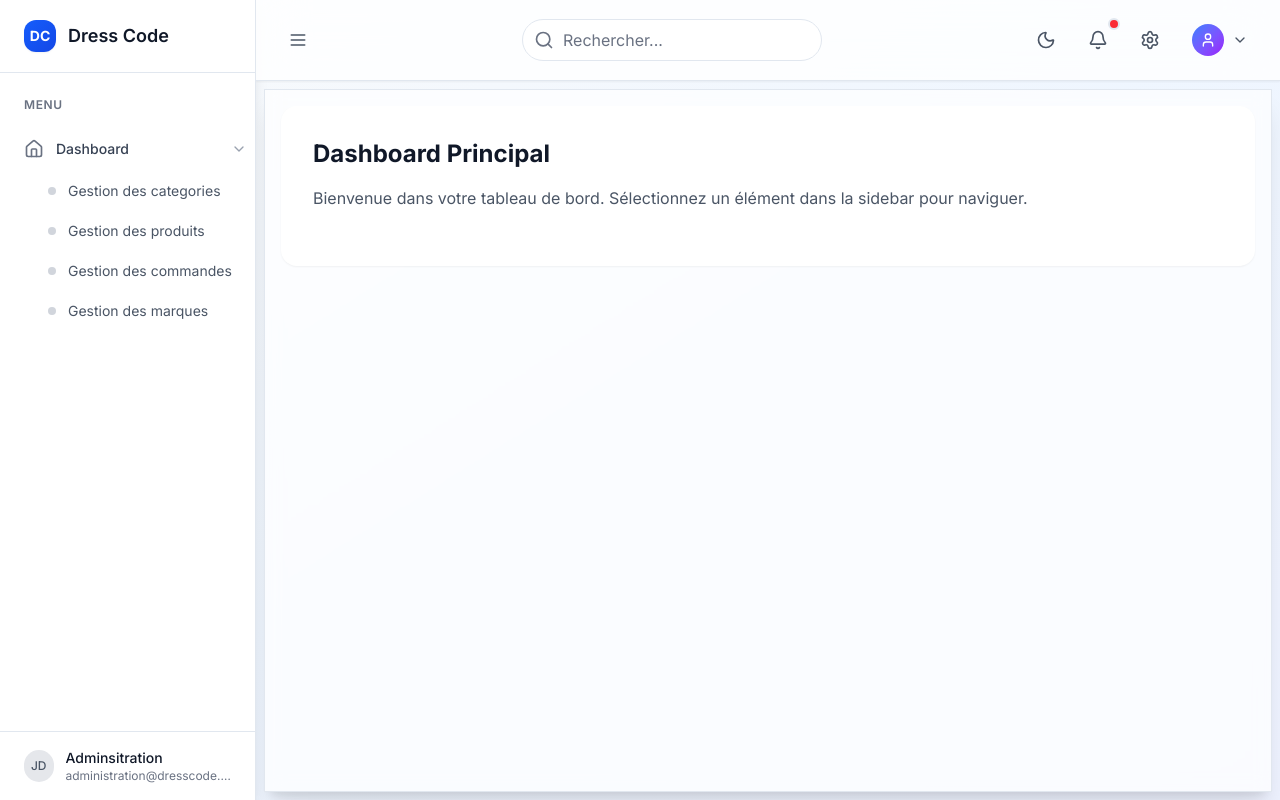
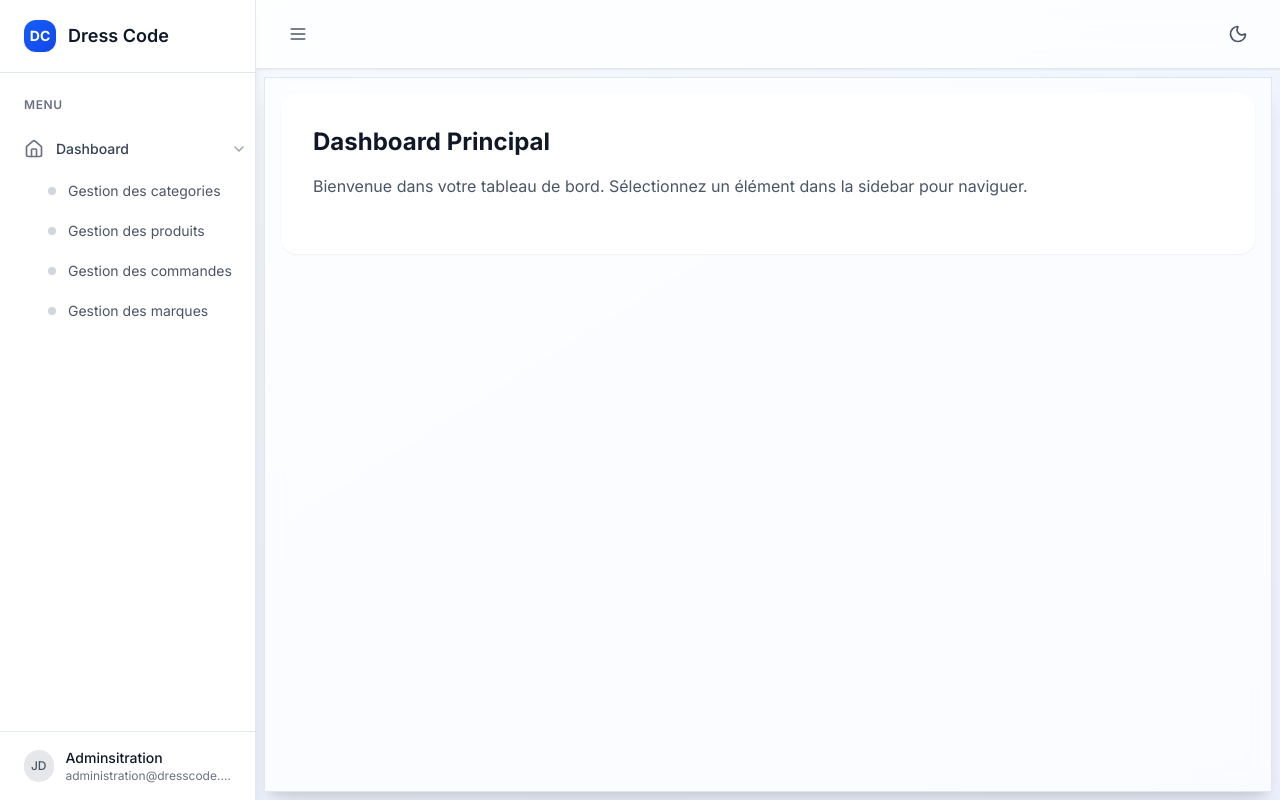
Before and after one commit to Rimao416/dress-code-admin, a Next.js app: page / in a window 1280 px wide. Built offline with nearby package versions, Linux system fonts and the light colour scheme.

Commit message:
:fire: Retrait des elements non nécessaires sur le header

```diff
--- a/src/components/layouts/DashboardLayout.tsx
+++ b/src/components/layouts/DashboardLayout.tsx
@@ -120,32 +120,6 @@ const searchVariants = {
               </motion.button>
             </div>
 
-            {/* Center Section - Search */}
-            <motion.div
-              variants={searchVariants}
-              initial="initial"
-              whileFocus="focus"
-              className="relative"
-            >
-              <div className="relative">
-                <Search
-                  size={20}
-                  className={`absolute left-3 top-1/2 transform -translate-y-1/2 ${
-                    isDarkMode ? 'text-gray-400' : 'text-gray-500'
-                  }`}
-                />
-                <motion.input
-                  whileFocus={{ scale: 1.02 }}
-                  type="text"
-                  placeholder="Rechercher..."
-                  className={`pl-10 pr-4 py-2 w-full rounded-full border transition-all focus:outline-none focus:ring-2 focus:ring-blue-500 ${
-                    isDarkMode
-                      ? 'bg-gray-700 border-gray-600 text-white placeholder-gray-400'
-                      : 'bg-white border-gray-300 text-gray-900 placeholder-gray-500'
-                  }`}
-                />
-              </div>
-            </motion.div>
 
             {/* Right Section */}
             <div className="flex items-center space-x-4">
@@ -170,102 +144,7 @@ const searchVariants = {
                 </motion.div>
               </motion.button>
 
-              {/* Notifications */}
-              <motion.button
-                variants={notificationVariants}
-                initial="initial"
-                whileHover="hover"
-                whileTap="tap"
-                className={`relative p-2 rounded-full transition-colors ${
-                  isDarkMode
-                    ? 'hover:bg-gray-700 text-gray-300'
-                    : 'hover:bg-gray-100 text-gray-600'
-                }`}
-              >
-                <Bell size={20} />
-                <motion.span
-                  initial={{ scale: 0 }}
-                  animate={{ scale: 1 }}
-                  className="absolute -top-1 -right-1 w-3 h-3 bg-red-500 rounded-full border-2 border-white"
-                />
-              </motion.button>
 
-              {/* Settings */}
-              <motion.button
-                variants={notificationVariants}
-                initial="initial"
-                whileHover="hover"
-                whileTap="tap"
-                className={`p-2 rounded-full transition-colors ${
-                  isDarkMode
-                    ? 'hover:bg-gray-700 text-gray-300'
-                    : 'hover:bg-gray-100 text-gray-600'
-                }`}
-              >
-                <motion.div
-                  whileHover={{ rotate: 90 }}
-                  transition={{ duration: 0.3 }}
-                >
-                  <Settings size={20} />
-                </motion.div>
-              </motion.button>
-
-              {/* User Menu */}
-              <div className="relative">
-                <motion.button
-                  whileHover={{ scale: 1.05 }}
-                  whileTap={{ scale: 0.95 }}
-                  onClick={() => setShowUserMenu(!showUserMenu)}
-                  className={`flex items-center space-x-2 p-2 rounded-full transition-colors ${
-                    isDarkMode
-                      ? 'hover:bg-gray-700'
-                      : 'hover:bg-gray-100'
-                  }`}
-                >
-                  <div className="w-8 h-8 bg-gradient-to-br from-blue-500 to-purple-600 rounded-full flex items-center justify-center">
-                    <User size={16} className="text-white" />
-                  </div>
-                  <motion.div
-                    animate={{ rotate: showUserMenu ? 180 : 0 }}
-                    transition={{ duration: 0.2 }}
-                  >
-                    <ChevronDown size={16} className={isDarkMode ? 'text-gray-300' : 'text-gray-600'} />
-                  </motion.div>
-                </motion.button>
-
-                {/* User Dropdown */}
-                <motion.div
-                  initial={{ opacity: 0, y: -10, scale: 0.95 }}
-                  animate={{
-                    opacity: showUserMenu ? 1 : 0,
-                    y: showUserMenu ? 0 : -10,
-                    scale: showUserMenu ? 1 : 0.95
-                  }}
-                  transition={{ duration: 0.2 }}
-                  className={`absolute right-0 mt-2 w-48 rounded-lg shadow-lg ${
-                    isDarkMode ? 'bg-gray-800 border-gray-700' : 'bg-white border-gray-200'
-                  } border ${showUserMenu ? 'pointer-events-auto' : 'pointer-events-none'}`}
-                >
-                  <div className="py-2">
-                    <a href="#" className={`block px-4 py-2 text-sm transition-colors ${
-                      isDarkMode ? 'text-gray-300 hover:bg-gray-700' : 'text-gray-700 hover:bg-gray-100'
-                    }`}>
-                      Mon Profil
-                    </a>
-                    <a href="#" className={`block px-4 py-2 text-sm transition-colors ${
-                      isDarkMode ? 'text-gray-300 hover:bg-gray-700' : 'text-gray-700 hover:bg-gray-100'
-                    }`}>
-                      Paramètres
-                    </a>
-                    <hr className={`my-1 ${isDarkMode ? 'border-gray-700' : 'border-gray-200'}`} />
-                    <a href="#" className={`block px-4 py-2 text-sm transition-colors ${
-                      isDarkMode ? 'text-red-400 hover:bg-gray-700' : 'text-red-600 hover:bg-gray-100'
-                    }`}>
-                      Déconnexion
-                    </a>
-                  </div>
-                </motion.div>
-              </div>
             </div>
           </div>
         </motion.header>
```
